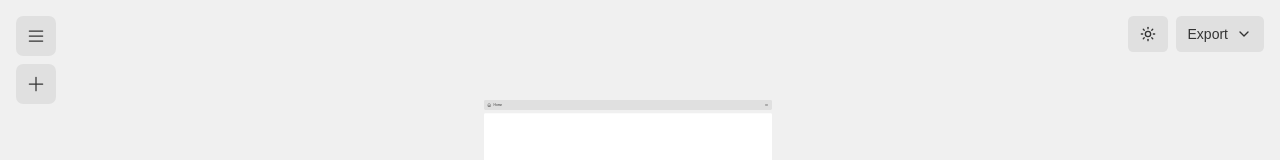
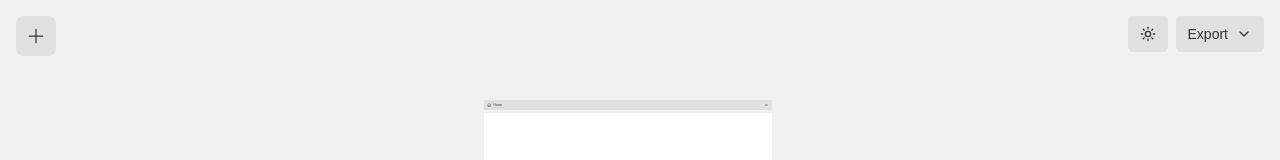
Before and after one commit to Jainex17/OpenWire, a Next.js app: page / in a window 1280 px wide. Shown: the top 160 px of the page. Built offline with nearby package versions, Linux system fonts and the light colour scheme.

Commit message:
sm chnage

```diff
--- a/app/components/Sidebar.tsx
+++ b/app/components/Sidebar.tsx
@@ -5,21 +5,6 @@ interface SidebarProps {
 export default function Sidebar({ onAddPage }: SidebarProps) {
   return (
     <div className="fixed left-4 top-4 flex flex-col gap-2">
-      <button className="w-10 h-10 rounded-lg flex items-center justify-center bg-secondary text-foreground cursor-pointer transition-colors">
-        <svg
-          className="w-5 h-5"
-          fill="none"
-          stroke="currentColor"
-          viewBox="0 0 24 24"
-        >
-          <path
-            strokeLinecap="round"
-            strokeLinejoin="round"
-            strokeWidth={1.5}
-            d="M4 6h16M4 12h16M4 18h16"
-          />
-        </svg>
-      </button>
       <button
         onClick={onAddPage}
         className="w-10 h-10 rounded-lg flex items-center justify-center cursor-pointer bg-secondary text-foreground"
```
